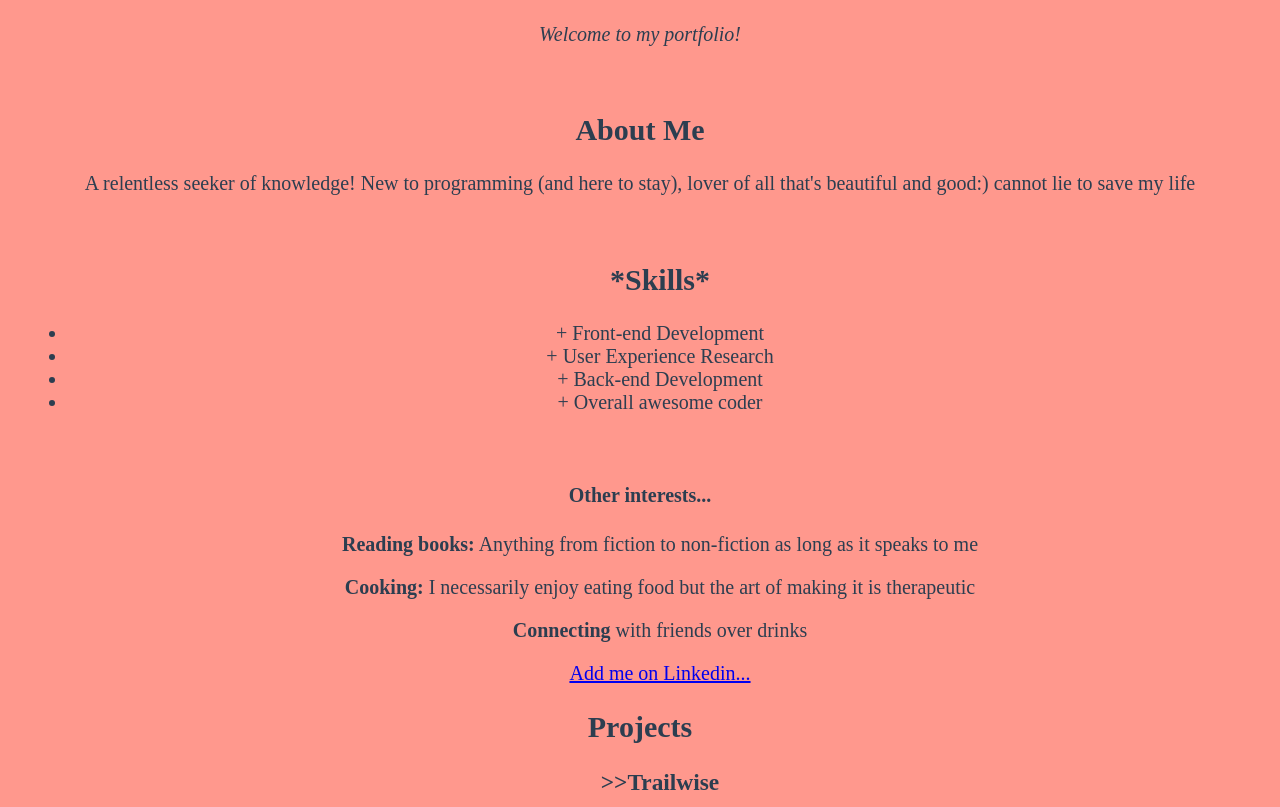
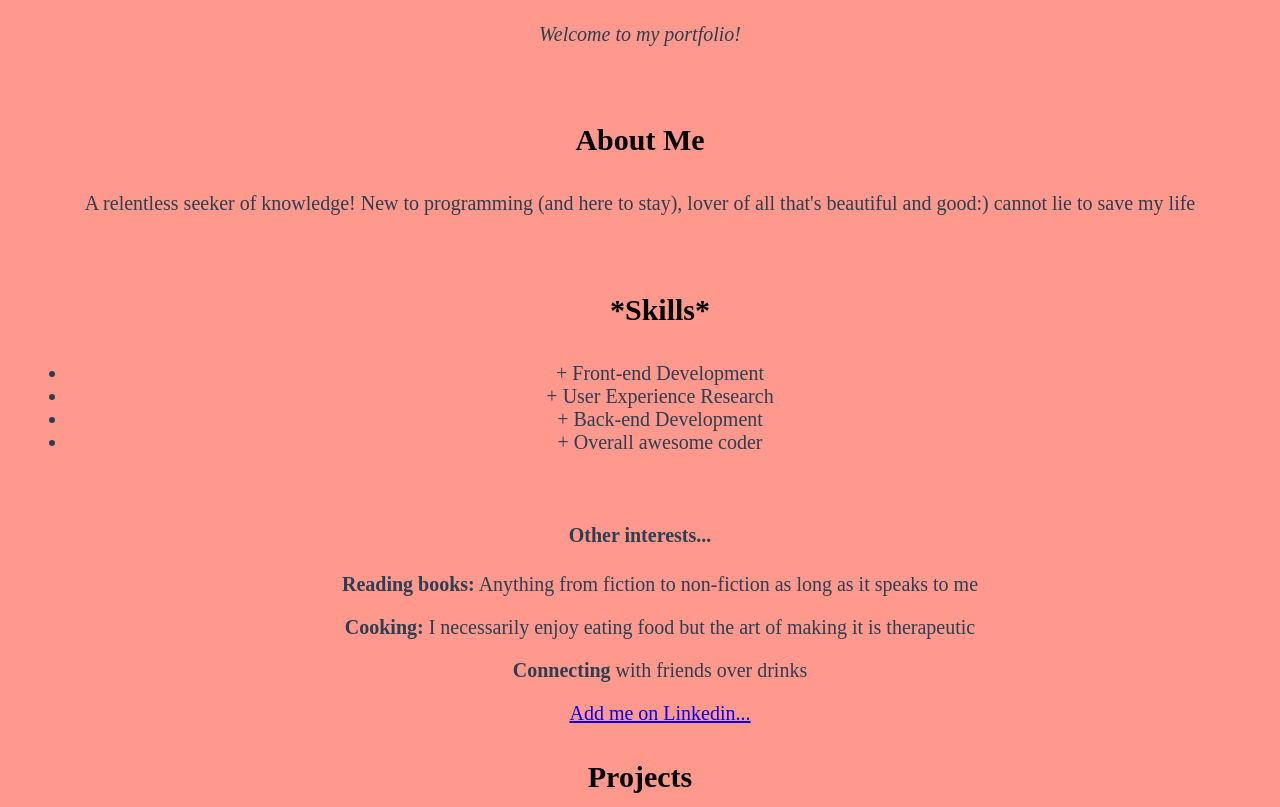
Before and after one commit to JoyMbugua/Portfolio, a plain HTML site: page index.html in a window 1280 px wide. Shown: the part 1080-1887 px from the top of the page. Drawn offline with Linux system fonts and the light colour scheme.

Commit message:
create css for h2s

```diff
--- a/css/style.css
+++ b/css/style.css
@@ -31,3 +31,8 @@ body {
     margin-top: 20px;
     margin-bottom: 10px;
 }
+h2 {
+    color: black;
+    padding: 10px;
+
+}
```
